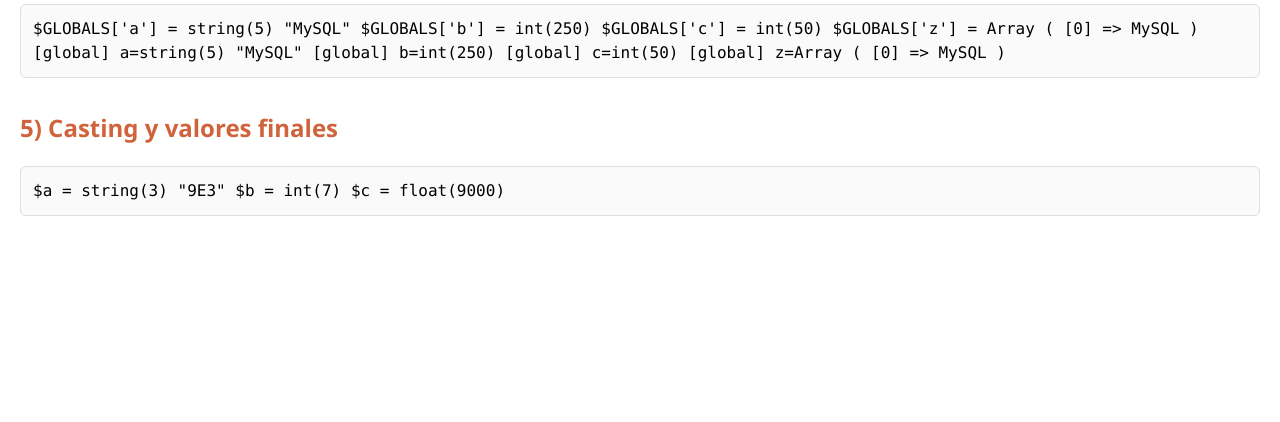
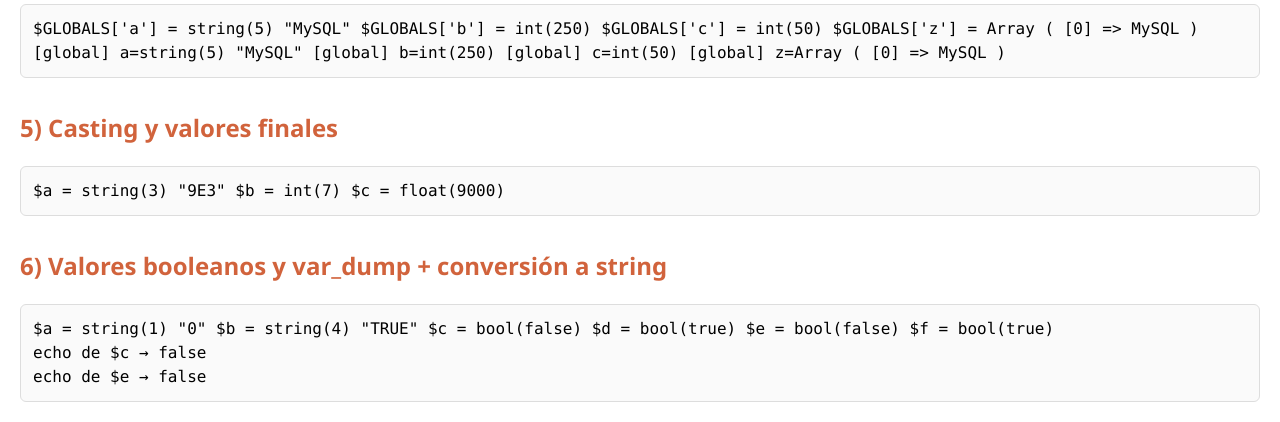
Before and after one commit to Mikedasill/tecweb, a PHP site: page /variables.php in a window 1280 px wide. Shown: the part 906-1328 px from the top of the page. Before the commit the page ends 1122 px from the top, so only its background shows below. Run offline with PHP 8.4, Linux system fonts and the light colour scheme.

Commit message:
p05: ejercicio 6 (booleanos, var_dump y conversión a string)

```diff
--- a/practicas/p05/variables.php
+++ b/practicas/p05/variables.php
@@ -147,3 +147,30 @@
 unset($a,$b,$c);
 ?>
 </div>
+<!-- ============================================================= -->
+<h2>6) Valores booleanos y var_dump + conversión a string</h2>
+<div class="box mono">
+<?php
+$a = "0";
+$b = "TRUE";
+$c = FALSE;
+$d = ($a OR $b);
+$e = ($a AND $c);
+$f = ($a XOR $b);
+
+echo "\$a = "; var_dump($a);
+echo "\$b = "; var_dump($b);
+echo "\$c = "; var_dump($c);
+echo "\$d = "; var_dump($d);
+echo "\$e = "; var_dump($e);
+echo "\$f = "; var_dump($f);
+
+// Transformar booleanos $c y $e a texto para echo:
+function boolToText($v){ return $v ? 'true' : 'false'; }
+
+echo "<br/>echo de \$c → " . boolToText($c) . "<br/>";
+echo "echo de \$e → " . boolToText($e) . "<br/>";
+
+unset($a,$b,$c,$d,$e,$f);
+?>
+</div>
```
